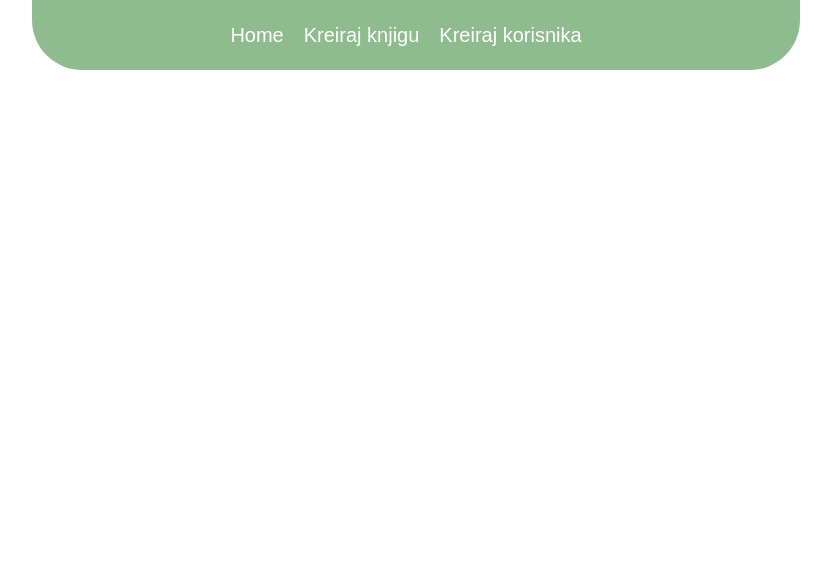
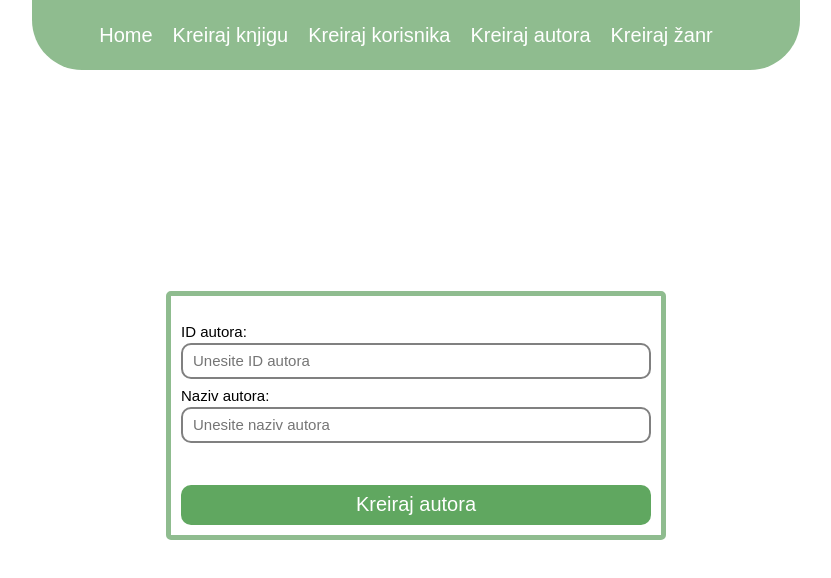
Before and after one commit to gabrielab22/RestApi-Nodejs-React, a React (Create React App) app in the folder client/: page /kreirajautora in a window 1280 px wide. Shown: the top 578 px of the page, without its empty margins (224-1055 px from the left). Built offline with nearby package versions, Linux system fonts and the light colour scheme.

Commit message:
Created forms for creating autors and genres

```diff
--- a/client/src/App.js
+++ b/client/src/App.js
@@ -3,6 +3,8 @@ import { BrowserRouter as Router, Route, Routes, Link} from 'react-router-dom';
 import Home from './pages/home';
 import KreirajKnjigu from './pages/KreirajKnjigu';
 import KreirajKorisnika from './pages/KreirajKorisnika';
+import KreirajAutora from './pages/KreirajAutora';
+import KreirajZanr from './pages/KreirajZanr';
 
 function App() {
 
@@ -14,11 +16,15 @@ function App() {
         <Link to ="/">Home</Link>
         <Link to ="/kreirajknjigu">Kreiraj knjigu</Link>
         <Link to ="/kreirajkorisnika">Kreiraj korisnika</Link>
+        <Link to ="/kreirajautora">Kreiraj autora</Link>
+        <Link to ="/kreirajzanr">Kreiraj žanr</Link>
         </div>
         <Routes>
           <Route path = "/" element = {<Home/>}/>
           <Route path = "/kreirajknjigu" element = {<KreirajKnjigu/>}/>
           <Route path = "/kreirajkorisnika" element = {<KreirajKorisnika/>}/>
+          <Route path = "/kreirajautora" element = {<KreirajAutora/>}/>
+          <Route path = "/kreirajzanr" element = {<KreirajZanr/>}/>
         </Routes>
       </Router>
     </div>
--- /dev/null
+++ b/client/src/pages/KreirajAutora.js
@@ -0,0 +1,45 @@
+import React from "react";
+import '../App.css'
+import {Formik, Form, Field} from 'formik';
+import * as Yup from 'yup'
+import axios from "axios";
+
+function KreirajAutora() {
+    const initialValues = {
+        id_autora: "",
+        naziv_autora:""
+    };
+
+    const validateSchema = Yup.object().shape({
+        id_autora: Yup.string(),
+        naziv_autora: Yup.string()
+    });
+
+    const onSubmit = (data) => {
+        console.log(data)
+        axios.post("http://localhost:3001/autori", data).then((response) => {
+            console.log("Worked!!")
+          });
+
+    };
+
+    const dostupnost = [true, false];
+
+    return (
+        <div className = "kreirajKorisnika">
+            <Formik initialValues = {initialValues} onSubmit = {onSubmit} validationSchema={validateSchema}>
+            <Form className="formContainer">
+            <br/>
+                <label> ID autora: </label>
+                <Field name="id_autora" id="field" placeholder="Unesite ID autora"/>
+                <label> Naziv autora: </label>
+                <Field name="naziv_autora" id="field" placeholder="Unesite naziv autora"/>
+                <br/><br/>
+                <button type="submit"> Kreiraj autora </button>
+            </Form>
+            </Formik>
+        </div>
+    );
+  }
+
+  export default KreirajAutora;
--- /dev/null
+++ b/client/src/pages/KreirajZanr.js
@@ -0,0 +1,45 @@
+import React from "react";
+import '../App.css'
+import {Formik, Form, Field} from 'formik';
+import * as Yup from 'yup'
+import axios from "axios";
+
+function KreirajZanr() {
+    const initialValues = {
+        id_zanra: "",
+        naziv_zanra:""
+    };
+
+    const validateSchema = Yup.object().shape({
+        id_zanra: Yup.string(),
+        naziv_zanra: Yup.string()
+    });
+
+    const onSubmit = (data) => {
+        console.log(data)
+        axios.post("http://localhost:3001/zanrovi", data).then((response) => {
+            console.log("Worked!!")
+          });
+
+    };
+
+    const dostupnost = [true, false];
+
+    return (
+        <div className = "kreirajKorisnika">
+            <Formik initialValues = {initialValues} onSubmit = {onSubmit} validationSchema={validateSchema}>
+            <Form className="formContainer">
+            <br/>
+                <label> ID žanra: </label>
+                <Field name="id_zanra" id="field" placeholder="Unesite ID žanra"/>
+                <label> Naziv žanra: </label>
+                <Field name="naziv_zanra" id="field" placeholder="Unesite naziv žanra"/>
+                <br/><br/>
+                <button type="submit"> Kreiraj žanr </button>
+            </Form>
+            </Formik>
+        </div>
+    );
+  }
+
+  export default KreirajZanr;
```
